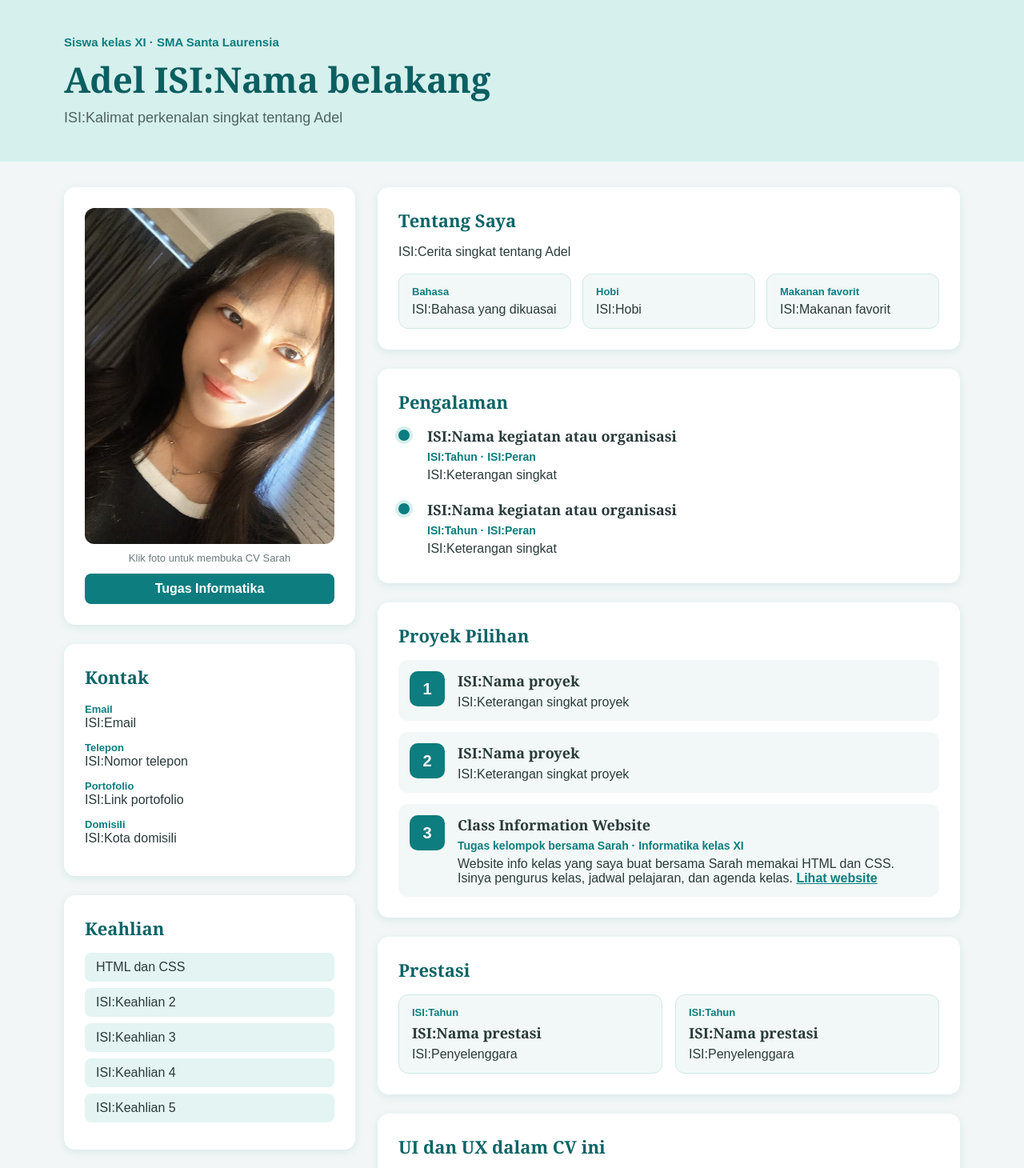
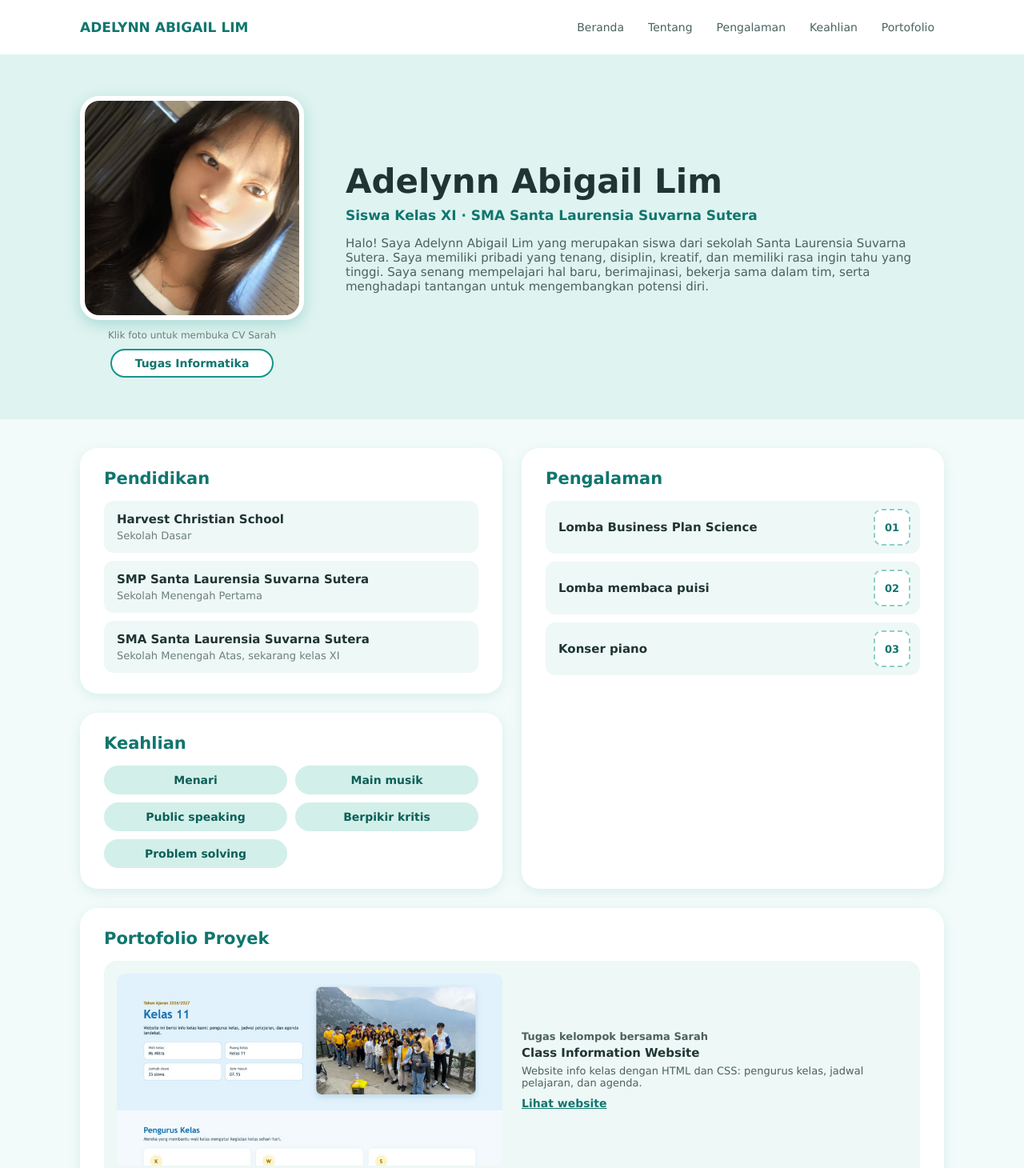
Before and after one commit to ellele03/AOP-DT-Sarah, a plain HTML site: page cv1.html in a window 1280 px wide. Shown: the top 1460 px of the page at 80% size. Drawn offline with Linux system fonts and the light colour scheme.

Commit message:
Isi CV Adel

```diff
--- a/cv1.css
+++ b/cv1.css
@@ -1,229 +1,288 @@
 body {
     margin: 0;
-    background-color: #f2f6f6;
-    color: #2a3a3a;
-    font-family: Arial, Helvetica, sans-serif;
-    font-size: 16px;
+    background-color: #f3fbfa;
+    color: #1f3533;
+    font-family: Verdana, Tahoma, sans-serif;
+    font-size: 15px;
 }
 
-h1, h2, h3 {
-    font-family: Georgia, "Times New Roman", serif;
+.adel-bar {
+    background-color: #ffffff;
+    box-shadow: 0 2px 10px rgba(20, 149, 138, 0.15);
 }
 
-.adel-kepala {
-    padding: 44px 80px;
-    background-color: #d6f0ed;
+.adel-bar-isi {
+    display: flex;
+    justify-content: space-between;
+    align-items: center;
+    width: 1080px;
+    margin: 0 auto;
+    padding: 18px 0;
 }
 
-.adel-kecil {
+.adel-merek {
     margin: 0;
-    font-size: 15px;
+    font-size: 17px;
     font-weight: bold;
-    color: #0d7d7f;
+    color: #0f766e;
 }
 
-.adel-kepala h1 {
-    margin: 8px 0;
-    font-size: 44px;
-    color: #0b5f61;
-}
-
-.adel-perkenalan {
-    margin: 0;
-    font-size: 18px;
-    color: #4f6262;
-}
-
-.adel-isi {
-    display: grid;
-    grid-template-columns: 1fr 2fr;
-    align-items: start;
-    gap: 28px;
-    padding: 32px 80px;
-}
-
-.adel-samping {
-    display: grid;
-    gap: 24px;
-}
-
-.adel-utama {
-    display: grid;
-    gap: 24px;
-}
-
-.adel-kotak {
-    padding: 26px;
-    background-color: #ffffff;
-    border-radius: 14px;
-    box-shadow: 0 3px 12px rgba(13, 125, 127, 0.1);
-}
-
-.adel-kotak h2 {
-    margin: 0 0 16px 0;
-    font-size: 22px;
-    color: #0b6466;
-}
-
-.adel-kotak h3 {
-    margin: 0 0 6px 0;
-    font-size: 18px;
-}
-
-.adel-kotak p {
-    margin: 0 0 8px 0;
-}
-
-.adel-foto {
-    display: block;
-    width: 100%;
-    height: 420px;
-    object-fit: cover;
-    border-radius: 12px;
-}
-
-.adel-kotak .adel-petunjuk {
-    margin: 10px 0 0 0;
-    font-size: 13px;
-    color: #6b7b7b;
-    text-align: center;
-}
-
-.adel-tugas {
-    display: block;
-    margin: 12px 0 0 0;
-    padding: 10px;
-    background-color: #0d7d7f;
-    color: #ffffff;
-    border-radius: 8px;
-    font-weight: bold;
-    text-align: center;
-    text-decoration: none;
-}
-
-.adel-tugas:hover {
-    background-color: #0b6466;
-}
-
-.adel-kontak {
+.adel-menu {
+    display: flex;
+    gap: 6px;
     margin: 0;
     padding: 0;
     list-style-type: none;
 }
 
-.adel-kontak li {
-    margin: 0 0 12px 0;
+.adel-menu a {
+    display: block;
+    padding: 8px 12px;
+    color: #4b625f;
+    border-radius: 10px;
+    font-size: 14px;
+    text-decoration: none;
 }
 
-.adel-kontak strong {
-    font-size: 13px;
-    color: #0d7d7f;
+.adel-menu a:hover {
+    background-color: #dff3f0;
+    color: #0f766e;
 }
 
-.adel-keahlian {
+.adel-hero {
+    padding: 52px 0;
+    background-color: #dff3f0;
+}
+
+.adel-hero-isi {
+    display: grid;
+    grid-template-columns: 280px 1fr;
+    gap: 52px;
+    align-items: center;
+    width: 1080px;
+    margin: 0 auto;
+}
+
+.adel-foto-kolom {
+    text-align: center;
+}
+
+.adel-foto {
+    display: block;
+    width: 268px;
+    height: 268px;
+    margin: 0 auto;
+    object-fit: cover;
+    border: 6px solid #ffffff;
+    border-radius: 24px;
+    box-shadow: 0 6px 18px rgba(20, 149, 138, 0.25);
+}
+
+.adel-petunjuk {
+    margin: 12px 0 10px 0;
+    font-size: 12px;
+    color: #6b7f7c;
+}
+
+.adel-tugas {
+    display: block;
+    width: 180px;
+    margin: 0 auto;
+    padding: 8px 10px;
+    background-color: #ffffff;
+    color: #0f766e;
+    border: 2px solid #14958a;
+    border-radius: 20px;
+    font-size: 14px;
+    font-weight: bold;
+    text-decoration: none;
+}
+
+.adel-tugas:hover {
+    background-color: #14958a;
+    color: #ffffff;
+}
+
+.adel-hero h1 {
+    margin: 0 0 8px 0;
+    font-size: 42px;
+    color: #1f3533;
+}
+
+.adel-judul {
+    margin: 0 0 16px 0;
+    font-size: 17px;
+    font-weight: bold;
+    color: #0f766e;
+}
+
+.adel-tagline {
+    margin: 0 0 24px 0;
+    color: #4b625f;
+}
+
+.adel-isi {
+    display: grid;
+    gap: 24px;
+    width: 1080px;
+    margin: 0 auto;
+    padding: 36px 0 44px 0;
+}
+
+.adel-dua {
+    display: grid;
+    grid-template-columns: 1fr 1fr;
+    gap: 24px;
+}
+
+.adel-kolom {
+    display: grid;
+    gap: 24px;
+}
+
+.adel-kartu {
+    padding: 26px 30px;
+    background-color: #ffffff;
+    border-radius: 22px;
+    box-shadow: 0 4px 16px rgba(20, 149, 138, 0.12);
+}
+
+.adel-kartu h2 {
+    margin: 0 0 16px 0;
+    font-size: 21px;
+    color: #0f766e;
+}
+
+.adel-kartu h3 {
+    margin: 0;
+    font-size: 15px;
+}
+
+.adel-kartu p {
+    margin: 0;
+}
+
+.adel-daftar {
+    display: grid;
+    gap: 10px;
     margin: 0;
     padding: 0;
     list-style-type: none;
 }
 
-.adel-keahlian li {
-    margin: 0 0 8px 0;
-    padding: 9px 14px;
-    background-color: #e3f4f2;
-    border-radius: 8px;
-}
-
-.adel-tiga {
-    display: grid;
-    grid-template-columns: 1fr 1fr 1fr;
-    gap: 14px;
-    margin: 18px 0 0 0;
-}
-
-.adel-dua {
-    display: grid;
-    grid-template-columns: 1fr 1fr;
-    gap: 16px;
-}
-
-.adel-mini {
-    padding: 14px 16px 6px 16px;
-    background-color: #f2f8f7;
-    border: 1px solid #cfe9e6;
+.adel-sekolah {
+    padding: 14px 16px;
+    background-color: #eef8f6;
     border-radius: 12px;
 }
 
-.adel-kotak .adel-judul-mini {
-    margin: 0 0 6px 0;
+.adel-sekolah h3 {
+    margin: 0 0 4px 0;
+}
+
+.adel-kartu .adel-sekolah p {
+    font-size: 13px;
+    color: #6b7f7c;
+}
+
+.adel-kerja {
+    display: grid;
+    grid-template-columns: 1fr 46px;
+    gap: 14px;
+    align-items: center;
+    padding: 10px 12px 10px 16px;
+    background-color: #eef8f6;
+    border-radius: 12px;
+}
+
+.adel-kartu .adel-logo {
+    display: flex;
+    justify-content: center;
+    align-items: center;
+    width: 42px;
+    height: 42px;
+    background-color: #ffffff;
+    color: #0f766e;
+    border: 2px dashed #8ccfc6;
+    border-radius: 10px;
     font-size: 13px;
     font-weight: bold;
-    color: #0d7d7f;
 }
 
-.adel-daftar {
+.adel-chip {
     display: grid;
-    gap: 14px;
+    grid-template-columns: 1fr 1fr;
+    gap: 10px;
+    margin: 0;
+    padding: 0;
+    list-style-type: none;
 }
 
-.adel-pengalaman {
-    display: grid;
-    grid-template-columns: 22px 1fr;
-    gap: 14px;
-}
-
-.adel-titik {
-    width: 14px;
-    height: 14px;
-    margin: 4px 0 0 0;
-    background-color: #0d7d7f;
-    border-radius: 50%;
-    box-shadow: 0 0 0 4px #d6f0ed;
-}
-
-.adel-kotak .adel-waktu {
-    margin: 0 0 6px 0;
+.adel-chip li {
+    display: flex;
+    justify-content: center;
+    align-items: center;
+    padding: 10px 12px;
+    background-color: #d3efea;
+    color: #0b5f58;
+    border-radius: 20px;
     font-size: 14px;
     font-weight: bold;
-    color: #0d7d7f;
+    text-align: center;
 }
 
 .adel-proyek {
     display: grid;
-    grid-template-columns: 44px 1fr;
-    gap: 16px;
-    padding: 14px 14px 6px 14px;
-    background-color: #f2f8f7;
-    border-radius: 12px;
+    grid-template-columns: 1fr 1fr;
+    gap: 24px;
+    align-items: center;
+    padding: 16px;
+    background-color: #eef8f6;
+    border-radius: 16px;
 }
 
-.adel-kotak .adel-nomor {
-    display: flex;
-    justify-content: center;
-    align-items: center;
-    width: 44px;
-    height: 44px;
+.adel-proyek-isi {
+    padding: 8px 0;
+}
+
+.adel-proyek-gambar {
+    display: block;
+    width: 100%;
+    height: 240px;
     margin: 0;
-    background-color: #0d7d7f;
-    color: #ffffff;
+    object-fit: cover;
     border-radius: 10px;
-    font-size: 20px;
+}
+
+.adel-kartu .adel-label {
+    margin: 0 0 4px 0;
+    font-size: 12px;
+    font-weight: bold;
+    color: #0f766e;
+}
+
+.adel-proyek-isi h3 {
+    margin: 0 0 6px 0;
+}
+
+.adel-kartu .adel-proyek-isi p {
+    font-size: 13px;
+    color: #4b625f;
+}
+
+.adel-lihat {
+    display: block;
+    margin: 10px 0 0 0;
+    color: #0f766e;
+    font-size: 14px;
     font-weight: bold;
 }
 
-.adel-proyek a {
-    color: #0d7d7f;
-    font-weight: bold;
-}
-
-.adel-proyek a:hover {
-    color: #0b5f61;
-}
-
 .adel-bawah {
-    padding: 24px 16px;
-    background-color: #e3f4f2;
-    color: #4f6262;
-    font-size: 14px;
+    padding: 26px 16px 30px 16px;
+    background-color: #dff3f0;
+    color: #4b625f;
+    font-size: 13px;
     text-align: center;
 }
 
@@ -231,48 +290,108 @@ h1, h2, h3 {
     margin: 0;
 }
 
-@media (max-width: 1000px) {
-    .adel-kepala {
-        padding: 36px 30px;
+@media (max-width: 1120px) {
+    .adel-bar-isi {
+        width: auto;
+        margin: 0 24px;
+    }
+
+    .adel-hero-isi {
+        width: auto;
+        margin: 0 24px;
     }
 
     .adel-isi {
-        padding: 26px 30px;
+        width: auto;
+        margin: 0 24px;
+    }
+
+}
+
+@media (max-width: 900px) {
+    .adel-bar-isi {
+        display: grid;
+        justify-content: center;
+        gap: 12px;
+        text-align: center;
     }
 }
 
 @media (max-width: 700px) {
-    .adel-kepala {
-        padding: 28px 16px;
+    .adel-bar-isi {
+        display: block;
+        margin: 0 16px;
+        padding: 14px 0;
     }
 
-    .adel-kepala h1 {
-        font-size: 32px;
+    .adel-merek {
+        margin: 0 0 12px 0;
+        font-size: 15px;
     }
 
-    .adel-perkenalan {
-        font-size: 16px;
+    .adel-menu {
+        display: grid;
+        grid-template-columns: 1fr 1fr 1fr;
+        gap: 8px;
+    }
+
+    .adel-menu a {
+        padding: 8px 4px;
+        background-color: #eef8f6;
+        color: #0f766e;
+        font-size: 13px;
+    }
+
+    .adel-hero {
+        padding: 30px 0 32px 0;
+    }
+
+    .adel-hero-isi {
+        grid-template-columns: 1fr;
+        gap: 22px;
+        margin: 0 16px;
+        text-align: center;
+    }
+
+    .adel-foto {
+        width: 190px;
+        height: 190px;
+    }
+
+    .adel-hero h1 {
+        font-size: 28px;
+    }
+
+    .adel-judul {
+        font-size: 15px;
     }
 
     .adel-isi {
-        grid-template-columns: 1fr;
-        gap: 20px;
-        padding: 20px 16px;
-    }
-
-    .adel-kotak {
-        padding: 20px;
-    }
-
-    .adel-foto {
-        height: 380px;
-    }
-
-    .adel-tiga {
-        grid-template-columns: 1fr;
+        margin: 0 16px;
+        padding: 24px 0 32px 0;
+        gap: 18px;
     }
 
     .adel-dua {
         grid-template-columns: 1fr;
+        gap: 18px;
     }
+
+    .adel-kolom {
+        gap: 18px;
+    }
+
+    .adel-kartu {
+        padding: 22px 18px;
+    }
+
+    .adel-chip li {
+        padding: 9px 6px;
+        font-size: 13px;
+    }
+
+    .adel-proyek {
+        grid-template-columns: 1fr;
+    }
+
 }
--- a/cv1.html
+++ b/cv1.html
@@ -3,152 +3,111 @@
 <head>
     <meta charset="UTF-8">
     <meta name="viewport" content="width=device-width, initial-scale=1.0">
-    <title>CV Adel | Tugas Informatika</title>
+    <title>CV Adelynn Abigail Lim | Tugas Informatika</title>
     <link rel="icon" type="image/png" href="logo.png">
     <link rel="stylesheet" href="cv1.css">
 </head>
 <body>
 
-    <header class="adel-kepala">
-        <p class="adel-kecil">Siswa kelas XI · SMA Santa Laurensia</p>
-        <h1>Adel ISI:Nama belakang</h1>
-        <p class="adel-perkenalan">ISI:Kalimat perkenalan singkat tentang Adel</p>
+    <header class="adel-bar" id="adel-beranda">
+        <div class="adel-bar-isi">
+            <p class="adel-merek">ADELYNN ABIGAIL LIM</p>
+            <nav>
+                <ul class="adel-menu">
+                    <li><a href="#adel-beranda">Beranda</a></li>
+                    <li><a href="#adel-tentang">Tentang</a></li>
+                    <li><a href="#adel-pengalaman">Pengalaman</a></li>
+                    <li><a href="#adel-keahlian">Keahlian</a></li>
+                    <li><a href="#adel-portofolio">Portofolio</a></li>
+                </ul>
+            </nav>
+        </div>
     </header>
 
-    <div class="adel-isi">
-        <aside class="adel-samping">
-            <div class="adel-kotak">
-                <a href="cv2.html"><img src="foto-adel.jpg" alt="Foto Adel" class="adel-foto"></a>
+    <section class="adel-hero" id="adel-tentang">
+        <div class="adel-hero-isi">
+            <div class="adel-foto-kolom">
+                <a href="cv2.html"><img src="foto-adel.jpg" alt="Foto Adelynn Abigail Lim" class="adel-foto"></a>
                 <p class="adel-petunjuk">Klik foto untuk membuka CV Sarah</p>
                 <a class="adel-tugas" href="index.html">Tugas Informatika</a>
             </div>
+            <div class="adel-hero-teks">
+                <h1>Adelynn Abigail Lim</h1>
+                <p class="adel-judul">Siswa Kelas XI · SMA Santa Laurensia Suvarna Sutera</p>
+                <p class="adel-tagline">Halo! Saya Adelynn Abigail Lim yang merupakan siswa dari sekolah Santa Laurensia Suvarna Sutera. Saya memiliki pribadi yang tenang, disiplin, kreatif, dan memiliki rasa ingin tahu yang tinggi. Saya senang mempelajari hal baru, berimajinasi, bekerja sama dalam tim, serta menghadapi tantangan untuk mengembangkan potensi diri.</p>
+            </div>
+        </div>
+    </section>
 
-            <div class="adel-kotak">
-                <h2>Kontak</h2>
-                <ul class="adel-kontak">
-                    <li><strong>Email</strong><br>ISI:Email</li>
-                    <li><strong>Telepon</strong><br>ISI:Nomor telepon</li>
-                    <li><strong>Portofolio</strong><br>ISI:Link portofolio</li>
-                    <li><strong>Domisili</strong><br>ISI:Kota domisili</li>
-                </ul>
+    <main class="adel-isi">
+        <div class="adel-dua">
+            <div class="adel-kolom">
+                <section class="adel-kartu">
+                    <h2>Pendidikan</h2>
+                    <ul class="adel-daftar">
+                        <li class="adel-sekolah">
+                            <h3>Harvest Christian School</h3>
+                            <p>Sekolah Dasar</p>
+                        </li>
+                        <li class="adel-sekolah">
+                            <h3>SMP Santa Laurensia Suvarna Sutera</h3>
+                            <p>Sekolah Menengah Pertama</p>
+                        </li>
+                        <li class="adel-sekolah">
+                            <h3>SMA Santa Laurensia Suvarna Sutera</h3>
+                            <p>Sekolah Menengah Atas, sekarang kelas XI</p>
+                        </li>
+                    </ul>
+                </section>
+
+                <section class="adel-kartu" id="adel-keahlian">
+                    <h2>Keahlian</h2>
+                    <ul class="adel-chip">
+                        <li>Menari</li>
+                        <li>Main musik</li>
+                        <li>Public speaking</li>
+                        <li>Berpikir kritis</li>
+                        <li>Problem solving</li>
+                    </ul>
+                </section>
             </div>
 
-            <div class="adel-kotak">
-                <h2>Keahlian</h2>
-                <ul class="adel-keahlian">
-                    <li>HTML dan CSS</li>
-                    <li>ISI:Keahlian 2</li>
-                    <li>ISI:Keahlian 3</li>
-                    <li>ISI:Keahlian 4</li>
-                    <li>ISI:Keahlian 5</li>
+            <section class="adel-kartu" id="adel-pengalaman">
+                <h2>Pengalaman</h2>
+                <ul class="adel-daftar">
+                    <li class="adel-kerja">
+                        <h3>Lomba Business Plan Science</h3>
+                        <p class="adel-logo">01</p>
+                    </li>
+                    <li class="adel-kerja">
+                        <h3>Lomba membaca puisi</h3>
+                        <p class="adel-logo">02</p>
+                    </li>
+                    <li class="adel-kerja">
+                        <h3>Konser piano</h3>
+                        <p class="adel-logo">03</p>
+                    </li>
                 </ul>
+            </section>
+        </div>
+
+        <section class="adel-kartu" id="adel-portofolio">
+            <h2>Portofolio Proyek</h2>
+            <div class="adel-proyek">
+                <a href="index.html"><img src="proyek-kelas.jpg" alt="Tampilan website info kelas" class="adel-proyek-gambar"></a>
+                <div class="adel-proyek-isi">
+                    <p class="adel-label">Tugas kelompok bersama Sarah</p>
+                    <h3>Class Information Website</h3>
+                    <p>Website info kelas dengan HTML dan CSS: pengurus kelas, jadwal pelajaran, dan agenda.</p>
+                    <a class="adel-lihat" href="index.html">Lihat website</a>
+                </div>
             </div>
-        </aside>
+        </section>
 
-        <main class="adel-utama">
-            <section class="adel-kotak">
-                <h2>Tentang Saya</h2>
-                <p>ISI:Cerita singkat tentang Adel</p>
-                <div class="adel-tiga">
-                    <div class="adel-mini">
-                        <p class="adel-judul-mini">Bahasa</p>
-                        <p>ISI:Bahasa yang dikuasai</p>
-                    </div>
-                    <div class="adel-mini">
-                        <p class="adel-judul-mini">Hobi</p>
-                        <p>ISI:Hobi</p>
-                    </div>
-                    <div class="adel-mini">
-                        <p class="adel-judul-mini">Makanan favorit</p>
-                        <p>ISI:Makanan favorit</p>
-                    </div>
-                </div>
-            </section>
-
-            <section class="adel-kotak">
-                <h2>Pengalaman</h2>
-                <div class="adel-daftar">
-                    <div class="adel-pengalaman">
-                        <div class="adel-titik"></div>
-                        <div>
-                            <h3>ISI:Nama kegiatan atau organisasi</h3>
-                            <p class="adel-waktu">ISI:Tahun · ISI:Peran</p>
-                            <p>ISI:Keterangan singkat</p>
-                        </div>
-                    </div>
-                    <div class="adel-pengalaman">
-                        <div class="adel-titik"></div>
-                        <div>
-                            <h3>ISI:Nama kegiatan atau organisasi</h3>
-                            <p class="adel-waktu">ISI:Tahun · ISI:Peran</p>
-                            <p>ISI:Keterangan singkat</p>
-                        </div>
-                    </div>
-                </div>
-            </section>
-
-            <section class="adel-kotak">
-                <h2>Proyek Pilihan</h2>
-                <div class="adel-daftar">
-                    <div class="adel-proyek">
-                        <p class="adel-nomor">1</p>
-                        <div>
-                            <h3>ISI:Nama proyek</h3>
-                            <p>ISI:Keterangan singkat proyek</p>
-                        </div>
-                    </div>
-                    <div class="adel-proyek">
-                        <p class="adel-nomor">2</p>
-                        <div>
-                            <h3>ISI:Nama proyek</h3>
-                            <p>ISI:Keterangan singkat proyek</p>
-                        </div>
-                    </div>
-                    <div class="adel-proyek">
-                        <p class="adel-nomor">3</p>
-                        <div>
-                            <h3>Class Information Website</h3>
-                            <p class="adel-waktu">Tugas kelompok bersama Sarah · Informatika kelas XI</p>
-                            <p>Website info kelas yang saya buat bersama Sarah memakai HTML dan CSS. Isinya pengurus kelas, jadwal pelajaran, dan agenda kelas. <a href="index.html">Lihat website</a></p>
-                        </div>
-                    </div>
-                </div>
-            </section>
-
-            <section class="adel-kotak">
-                <h2>Prestasi</h2>
-                <div class="adel-dua">
-                    <div class="adel-mini">
-                        <p class="adel-judul-mini">ISI:Tahun</p>
-                        <h3>ISI:Nama prestasi</h3>
-                        <p>ISI:Penyelenggara</p>
-                    </div>
-                    <div class="adel-mini">
-                        <p class="adel-judul-mini">ISI:Tahun</p>
-                        <h3>ISI:Nama prestasi</h3>
-                        <p>ISI:Penyelenggara</p>
-                    </div>
-                </div>
-            </section>
-
-            <section class="adel-kotak">
-                <h2>UI dan UX dalam CV ini</h2>
-                <div class="adel-dua">
-                    <div class="adel-mini">
-                        <p class="adel-judul-mini">UX: struktur dan alur</p>
-                        <p>Nama dan perkenalan ada paling atas supaya langsung terbaca. Kontak dan keahlian dikumpulkan di kolom kiri, sedangkan cerita, pengalaman, dan proyek ada di kolom kanan. Klik foto untuk pindah ke CV Sarah, atau klik tulisan Tugas Informatika untuk kembali ke website kelas.</p>
-                    </div>
-                    <div class="adel-mini">
-                        <p class="adel-judul-mini">UI: tampilan dan gaya</p>
-                        <p>Warna utamanya hijau toska di atas latar putih dan abu-abu muda. Judul memakai huruf Georgia, isinya memakai Arial. Tiap bagian ditaruh di kotak bersudut bulat dengan bayangan tipis supaya batasnya jelas. Di layar HP, dua kolom berubah jadi satu kolom.</p>
-                    </div>
-                </div>
-            </section>
-        </main>
-    </div>
+    </main>
 
     <footer class="adel-bawah">
-        <p>CV Adel ISI:Nama belakang · Tugas Informatika kelas XI · SMA Santa Laurensia · 2026</p>
+        <p>CV Adelynn Abigail Lim · Tugas Informatika kelas XI · SMA Santa Laurensia Suvarna Sutera · 2026</p>
     </footer>
 
 </body>
```
